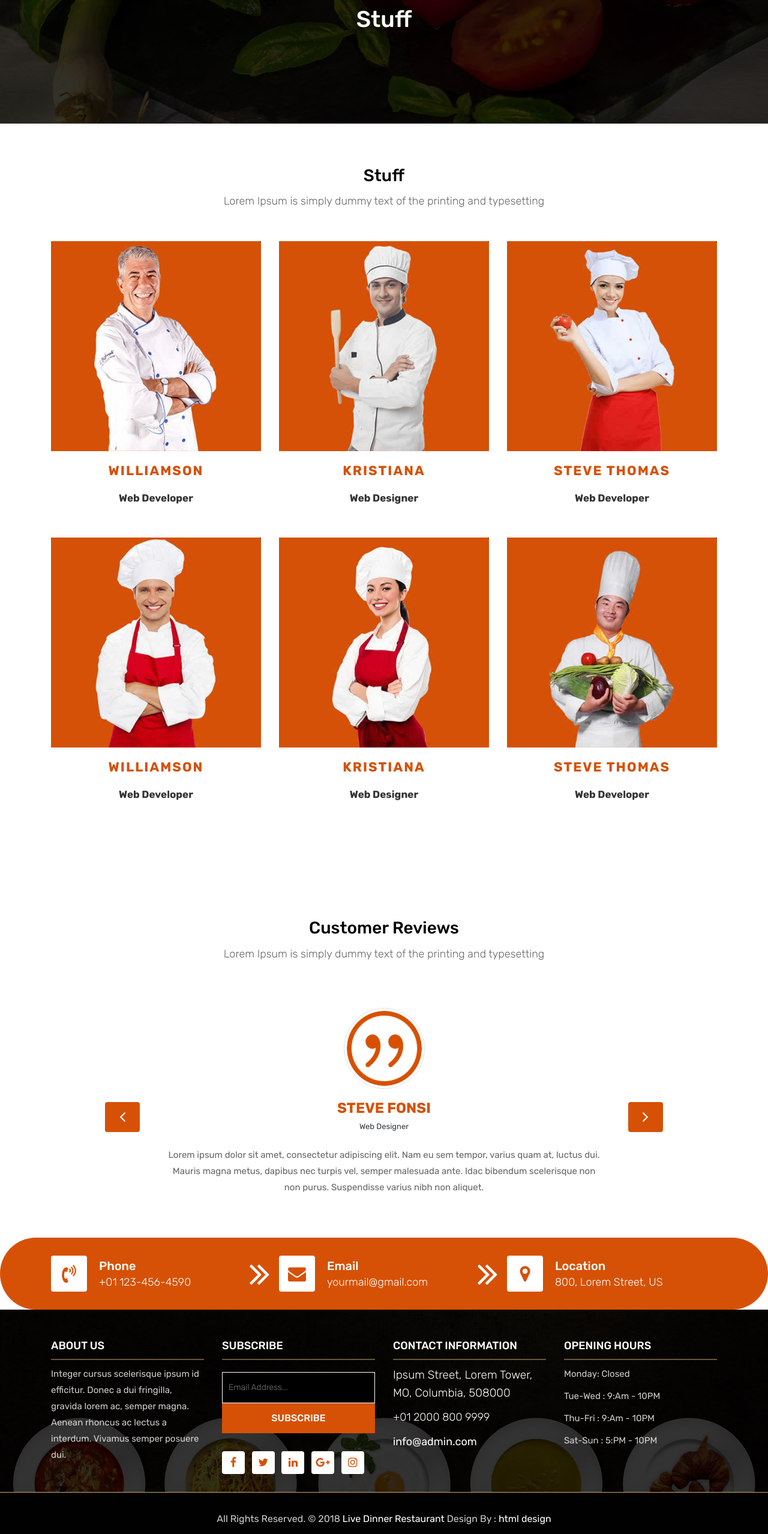
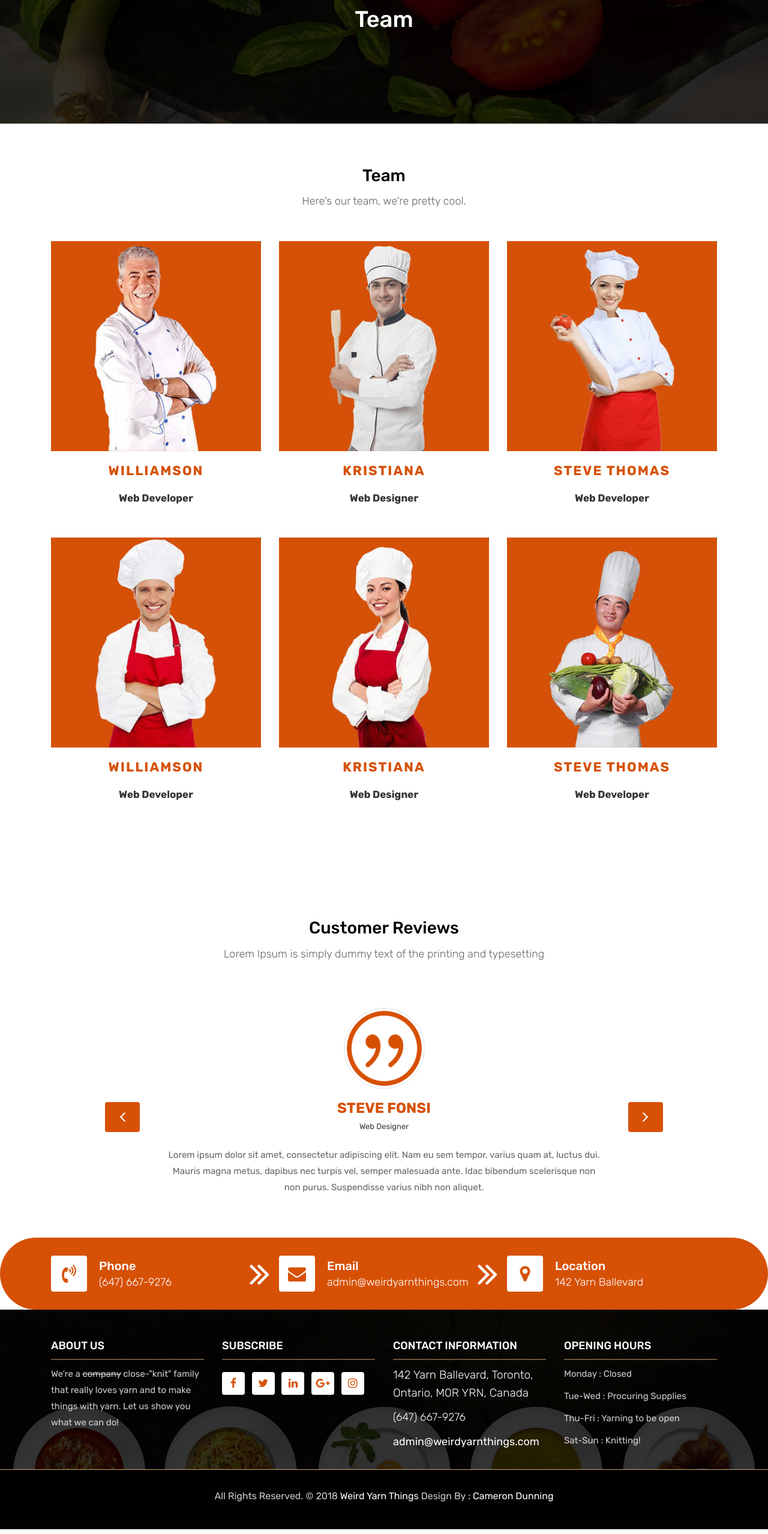
Before and after one commit to CameronDunning/weirdyarnthings, a plain HTML site: page team.html in a window 1280 px wide. Shown: the part 240-2797 px from the top of the page at 60% size. Drawn offline with Linux system fonts and the light colour scheme.

Commit message:
Update info and media

```diff
--- a/stuff.html
+++ b/team.html
@@ -10,7 +10,7 @@
 	<meta name="viewport" content="width=device-width, initial-scale=1">
 
 	<!-- Site Metas -->
-	<title>Weird Yarn Things</title>
+	<title>Team - Weird Yarn Things</title>
 	<meta name="keywords" content="">
 	<meta name="description" content="">
 	<meta name="author" content="">
@@ -50,25 +50,10 @@
 				<div class="collapse navbar-collapse" id="navbars-rs-food">
 					<ul class="navbar-nav ml-auto">
 						<li class="nav-item"><a class="nav-link" href="index.html">Home</a></li>
-						<li class="nav-item"><a class="nav-link" href="menu.html">Menu</a></li>
+						<li class="nav-item"><a class="nav-link" href="gallery.html">Gallery</a></li>
+						<li class="nav-item active"><a class="nav-link" href="team.html">Team</a></li>
+						<li class="nav-item"><a class="nav-link" href="about.html">Motivation</a></li>
 						<li class="nav-item"><a class="nav-link" href="about.html">About</a></li>
-						<li class="nav-item active dropdown">
-							<a class="nav-link dropdown-toggle" href="#" id="dropdown-a"
-								data-toggle="dropdown">Pages</a>
-							<div class="dropdown-menu" aria-labelledby="dropdown-a">
-								<a class="dropdown-item" href="reservation.html">Reservation</a>
-								<a class="dropdown-item" href="stuff.html">Stuff</a>
-								<a class="dropdown-item" href="gallery.html">Gallery</a>
-							</div>
-						</li>
-						<li class="nav-item dropdown">
-							<a class="nav-link dropdown-toggle" href="#" id="dropdown-a" data-toggle="dropdown">Blog</a>
-							<div class="dropdown-menu" aria-labelledby="dropdown-a">
-								<a class="dropdown-item" href="blog.html">blog</a>
-								<a class="dropdown-item" href="blog-details.html">blog Single</a>
-							</div>
-						</li>
-						<li class="nav-item"><a class="nav-link" href="contact.html">Contact</a></li>
 					</ul>
 				</div>
 			</div>
@@ -81,7 +66,7 @@
 		<div class="container text-center">
 			<div class="row">
 				<div class="col-lg-12">
-					<h1>Stuff</h1>
+					<h1>Team</h1>
 				</div>
 			</div>
 		</div>
@@ -94,8 +79,8 @@
 			<div class="row">
 				<div class="col-lg-12">
 					<div class="heading-title text-center">
-						<h2>Stuff</h2>
-						<p>Lorem Ipsum is simply dummy text of the printing and typesetting</p>
+						<h2>Team</h2>
+						<p>Here's our team, we're pretty cool.</p>
 					</div>
 				</div>
 			</div>
@@ -288,7 +273,7 @@
 					<div class="overflow-hidden">
 						<h4>Phone</h4>
 						<p class="lead">
-							+01 123-456-4590
+							(647) 667-9276
 						</p>
 					</div>
 				</div>
@@ -296,9 +281,10 @@
 					<i class="fa fa-envelope"></i>
 					<div class="overflow-hidden">
 						<h4>Email</h4>
-						<p class="lead">
+						<p class="lead">admin@weirdyarnthings.com</a></p>
+						<!-- <p class="lead">
 							yourmail@gmail.com
-						</p>
+						</p> -->
 					</div>
 				</div>
 				<div class="col-md-4">
@@ -306,7 +292,7 @@
 					<div class="overflow-hidden">
 						<h4>Location</h4>
 						<p class="lead">
-							800, Lorem Street, US
+							142 Yarn Ballevard
 						</p>
 					</div>
 				</div>
@@ -321,19 +307,19 @@
 			<div class="row">
 				<div class="col-lg-3 col-md-6">
 					<h3>About Us</h3>
-					<p>Integer cursus scelerisque ipsum id efficitur. Donec a dui fringilla, gravida lorem ac, semper
-						magna. Aenean rhoncus ac lectus a interdum. Vivamus semper posuere dui.</p>
+					<p>We're a <s>company</s> close-"knit" family that really loves yarn and to make things with yarn.
+						Let us show you what we can do!</p>
 				</div>
 				<div class="col-lg-3 col-md-6">
 					<h3>Subscribe</h3>
-					<div class="subscribe_form">
+					<!-- <div class="subscribe_form">
 						<form class="subscribe_form">
 							<input name="EMAIL" id="subs-email" class="form_input" placeholder="Email Address..."
 								type="email">
 							<button type="submit" class="submit">SUBSCRIBE</button>
 							<div class="clearfix"></div>
 						</form>
-					</div>
+					</div> -->
 					<ul class="list-inline f-social">
 						<li class="list-inline-item"><a href="#"><i class="fa fa-facebook" aria-hidden="true"></i></a>
 						</li>
@@ -349,16 +335,16 @@
 				</div>
 				<div class="col-lg-3 col-md-6">
 					<h3>Contact information</h3>
-					<p class="lead">Ipsum Street, Lorem Tower, MO, Columbia, 508000</p>
-					<p class="lead"><a href="#">+01 2000 800 9999</a></p>
-					<p><a href="#"> info@admin.com</a></p>
+					<p class="lead">142 Yarn Ballevard, Toronto, Ontario, M0R YRN, Canada</p>
+					<p class="lead"><a href="#">(647) 667-9276</a></p>
+					<p><a href="mailto:dunningcameron@gmail.com">admin@weirdyarnthings.com</a></p>
 				</div>
 				<div class="col-lg-3 col-md-6">
 					<h3>Opening hours</h3>
-					<p><span class="text-color">Monday: </span>Closed</p>
-					<p><span class="text-color">Tue-Wed :</span> 9:Am - 10PM</p>
-					<p><span class="text-color">Thu-Fri :</span> 9:Am - 10PM</p>
-					<p><span class="text-color">Sat-Sun :</span> 5:PM - 10PM</p>
+					<p><span class="text-color">Monday : </span>Closed</p>
+					<p><span class="text-color">Tue-Wed : </span>Procuring Supplies</p>
+					<p><span class="text-color">Thu-Fri : </span>Yarning to be open</p>
+					<p><span class="text-color">Sat-Sun : </span>Knitting!</p>
 				</div>
 			</div>
 		</div>
@@ -367,9 +353,10 @@
 			<div class="container">
 				<div class="row">
 					<div class="col-lg-12">
-						<p class="company-name">All Rights Reserved. &copy; 2018 <a href="#">Live Dinner Restaurant</a>
+						<p class="company-name">All Rights Reserved. &copy; 2018 <a href="index.html">Weird Yarn
+								Things</a>
 							Design By :
-							<a href="https://html.design/">html design</a></p>
+							<a href="https://camerondunning.com/">Cameron Dunning</a></p>
 					</div>
 				</div>
 			</div>
```
Also changed, not shown: about.html (+23 -36 lines), gallery.html (+62 -49 lines), index.html (+22 -35 lines), images/about-img.jpg, images/gallery-img-02.jpg, images/gallery-img-03.jpg, images/img-03.jpg, images/img-04.jpg, images/img-07.jpg, images/img-08.jpg, images/img-09.jpg, 6 other files.
